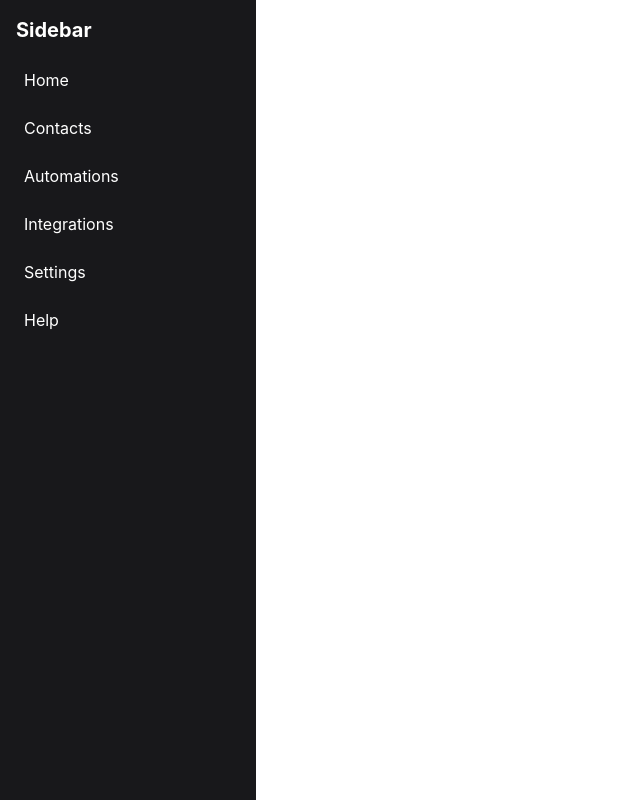
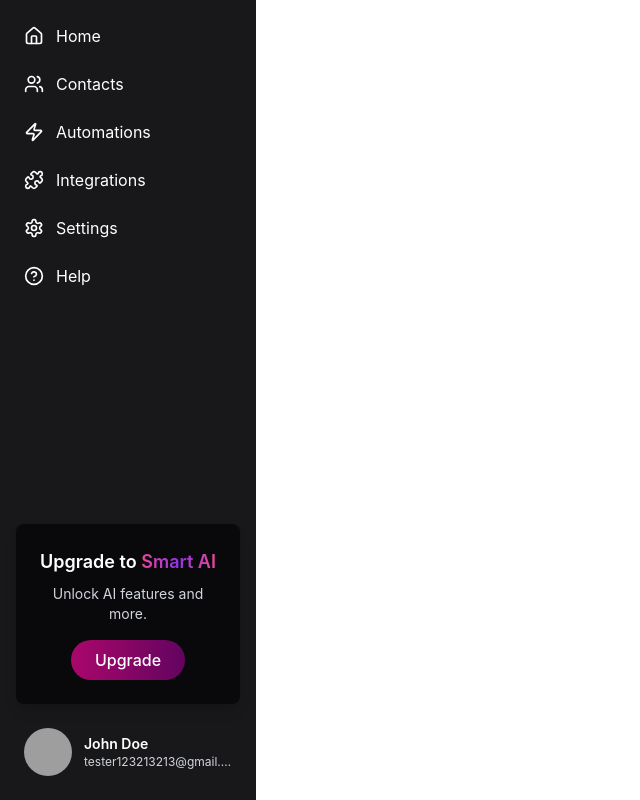
Before and after one commit to rahulrajesh21/AutoSocial, a React (Vite) app: page / in a window 1280 px wide. Shown: the whole page, without its empty margins (0-640 px from the left). Built offline with nearby package versions, Linux system fonts and the light colour scheme; no server answers; grey boxes are pictures that could not be loaded.

Commit message:
feat: add sidebar with navigation, upgrade card, and user profile section.

```diff
--- a/src/components/SideBar.jsx
+++ b/src/components/SideBar.jsx
@@ -1,39 +1,103 @@
 import React from 'react';
+import { Home, Users, Zap, Puzzle, Settings, HelpCircle } from 'lucide-react';
 
 export const SideBar = () => (
-  <div className="w-64 bg-secondary text-white p-4 rou">
-    <h2 className="text-xl font-bold mb-4">Sidebar</h2>
+  <div className="w-64 flex flex-col bg-secondary text-white p-4 h-screen">
     <ul className="space-y-2">
-      <li className=" hover:bg-foreground p-2 rounded-lg">
-        <a href="#" className="">
-          Home
+      <li className="hover:bg-gray-700 p-2 rounded-lg transition-colors">
+        <a href="#" className="block">
+          <div className="flex items-center space-x-3">
+            <Home size={20} />
+            <p>Home</p>
+          </div>
         </a>
       </li>
-      <li className=" hover:bg-foreground p-2 rounded-lg">
-        <a href="#" className="">
-          Contacts
+      <li className="hover:bg-gray-700 p-2 rounded-lg transition-colors">
+        <a href="#" className="block">
+          <div className="flex items-center space-x-3">
+            <Users size={20} />
+            <p>Contacts</p>
+          </div>
         </a>
       </li>
-      <li className=" hover:bg-foreground p-2 rounded-lg">
-        <a href="#" className="">
-          Automations
+      <li className="hover:bg-gray-700 p-2 rounded-lg transition-colors">
+        <a href="#" className="block">
+          <div className="flex items-center space-x-3">
+            <Zap size={20} />
+            <p>Automations</p>
+          </div>
         </a>
       </li>
-      <li className=" hover:bg-foreground p-2 rounded-lg">
-        <a href="#" className="">
-          Integrations
+      <li className="hover:bg-gray-700 p-2 rounded-lg transition-colors">
+        <a href="#" className="block">
+          <div className="flex items-center space-x-3">
+            <Puzzle size={20} />
+            <p>Integrations</p>
+          </div>
         </a>
       </li>
-      <li className=" hover:bg-foreground p-2 rounded-lg">
-        <a href="#" className="">
-          Settings
+      <li className="hover:bg-gray-700 p-2 rounded-lg transition-colors">
+        <a href="#" className="block">
+          <div className="flex items-center space-x-3">
+            <Settings size={20} />
+            <p>Settings</p>
+          </div>
         </a>
       </li>
-      <li className=" hover:bg-foreground p-2 rounded-lg">
-        <a href="#" className="">
-          Help
+      <li className="hover:bg-gray-700 p-2 rounded-lg transition-colors">
+        <a href="#" className="block">
+          <div className="flex items-center space-x-3">
+            <HelpCircle size={20} />
+            <p>Help</p>
+          </div>
         </a>
       </li>
     </ul>
+
+    <div className="mt-auto space-y-4">
+      <div className="bg-primary p-6 rounded-lg text-center shadow-lg">
+        <p className="text-white text-lg font-semibold">
+          Upgrade to{' '}
+          <span className="bg-gradient-to-r from-pink-500 via-purple-600 to-pink-500 bg-clip-text text-transparent">
+            Smart AI
+          </span>
+        </p>
+        <p className="text-gray-300 mt-2 text-sm">
+          Unlock AI features and more.
+        </p>
+        <button
+          className="mt-4 px-6 py-2 rounded-full text-white font-medium transition-all duration-500 hover:shadow-lg"
+          style={{
+            backgroundImage:
+              'linear-gradient(to right, #AA076B 0%, #61045F 51%, #AA076B 100%)',
+            backgroundSize: '200% auto',
+          }}
+          onMouseEnter={(e) => {
+            e.currentTarget.style.backgroundPosition = 'right center';
+          }}
+          onMouseLeave={(e) => {
+            e.currentTarget.style.backgroundPosition = 'left center';
+          }}
+        >
+          Upgrade
+        </button>
+      </div>
+
+      <div className="flex items-center space-x-3 p-2">
+        <img
+          src="https://avatar.iran.liara.run/public"
+          alt="Profile"
+          className="rounded-full w-12 h-12 flex-shrink-0"
+        />
+        <div className="flex-1 min-w-0">
+          <p className="text-white font-semibold text-sm">John Doe</p>
+          <p className="text-gray-300 text-xs truncate">
+            tester123213213@gmail.com
+          </p>
+        </div>
+      </div>
+    </div>
   </div>
 );
+
+export default SideBar;
--- a/tailwind.config.js
+++ b/tailwind.config.js
@@ -4,7 +4,7 @@ export default {
   theme: {
     extend: {
       colors: {
-        primary: '#1DA1F2',
+        primary: '#09090B',
         secondary: '#18181B',
         foreground: '#27272A',
         accent: '#657786',
```
Also changed, not shown: package.json (+3 -11 lines), 1 other file (tests, documents, lock files or other folders).
